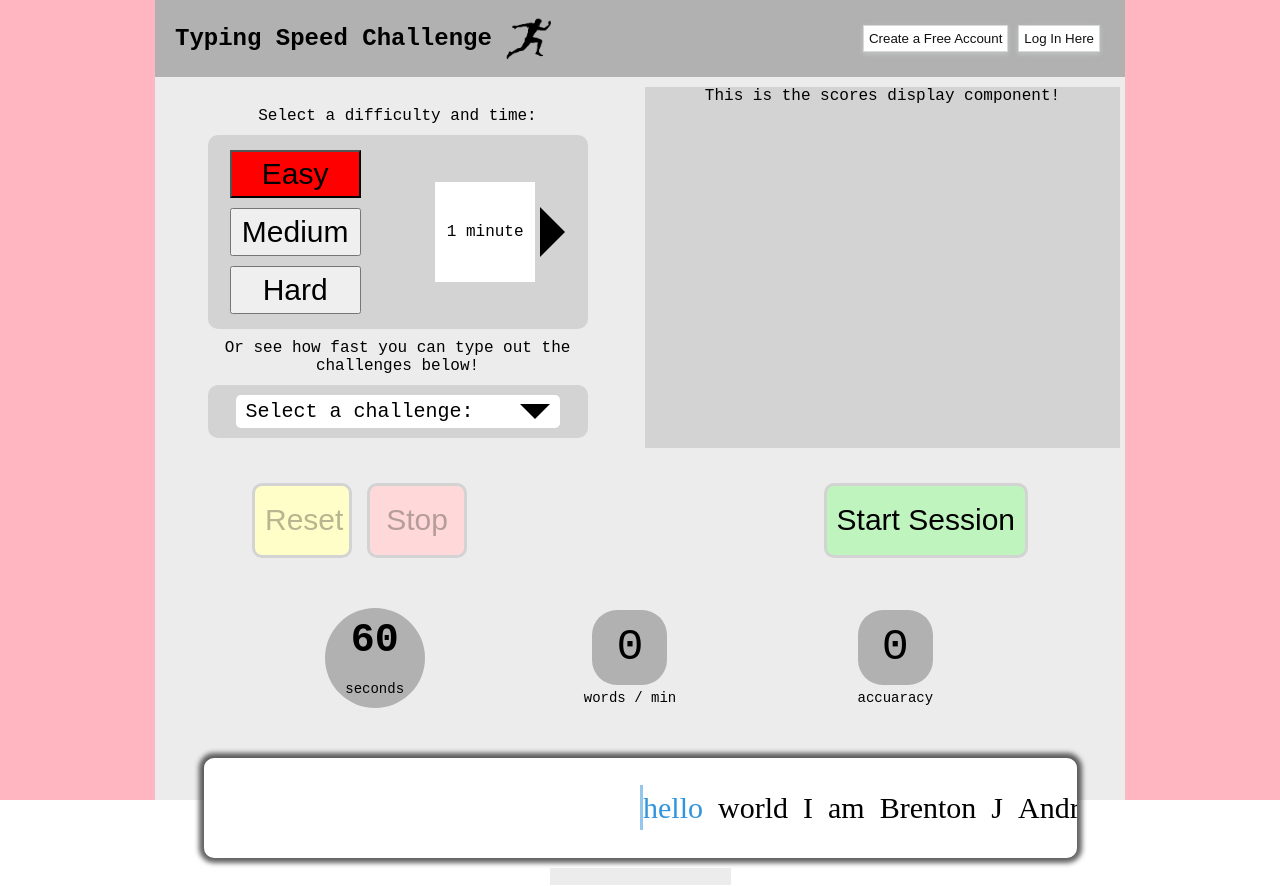
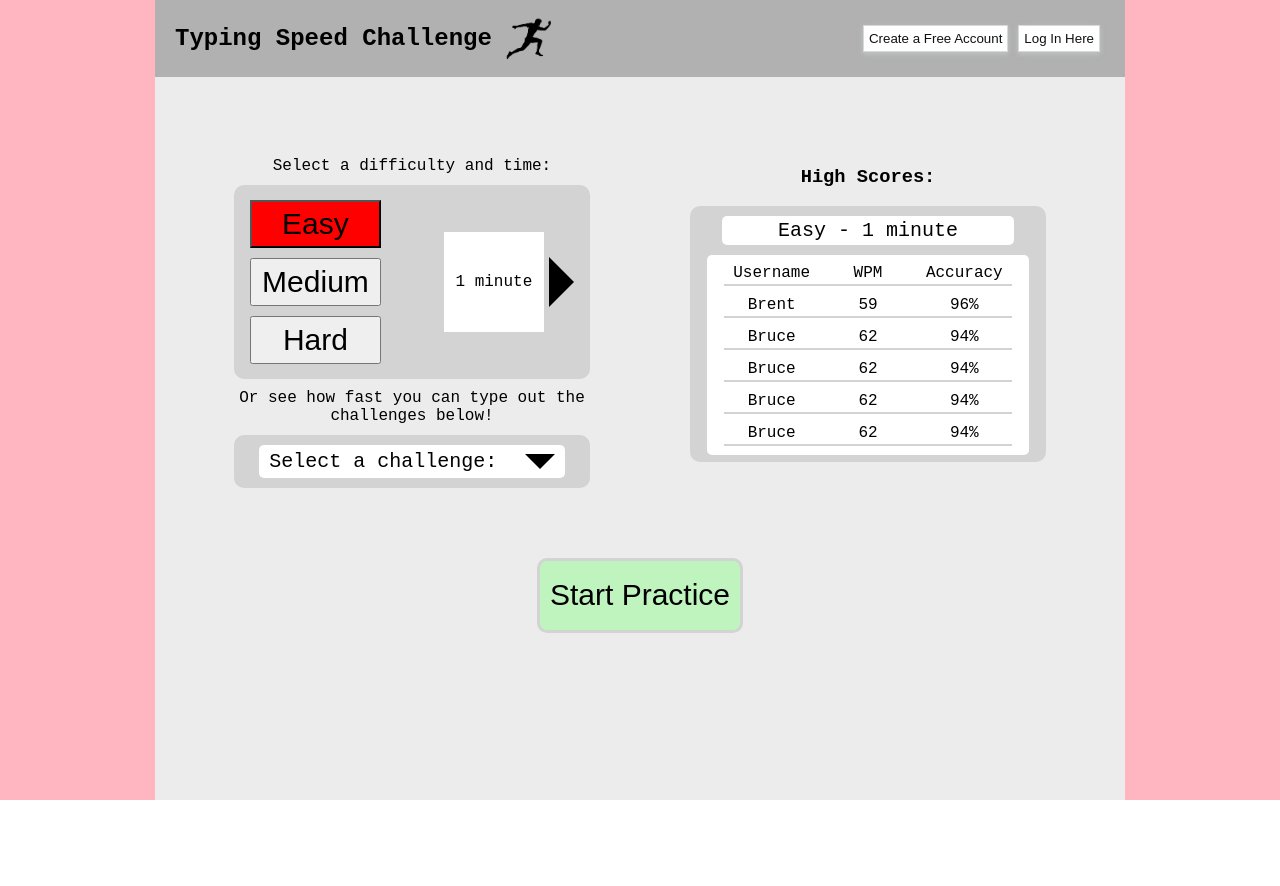
Before and after one commit to brenton-j-andrews/typing_practice_application, a React (Create React App) app: page / in a window 1280 px wide. After the commit the page ends 800 px from the top, so only its background shows below. Built offline with nearby package versions, Linux system fonts and the light colour scheme; a web font is replaced by a local one.

Commit message:
High scores skeleton completed. Home page skeleton minus user stats and styling.

```diff
--- a/src/App.css
+++ b/src/App.css
@@ -6,8 +6,3 @@
   height: 100%;
   width: 970px;
 }
-
-.app-upper {
-  width: 100%;
-  display: flex;
-}
--- a/src/App.js
+++ b/src/App.js
@@ -1,16 +1,13 @@
-import { useEffect, useState } from "react";
+import { useState } from "react";
 
 import Header from './Components/Header/Header';
-import Selection from './Components/Selection/Selection';
-import Scores from './Components/HighScores/Scores';
-import Controls from "./Components/Controls/Controls"
-import Practice from './Pages/Practice/Practice';
+import Home from "./Pages/Home/Home";
 
 import './App.css';
 
 function App() {
 
-  const [ typingDifficulty, setTypingDifficulty ] = useState("easy");
+  const [ typingDifficulty, setTypingDifficulty ] = useState("Easy");
   const [ typingDuration, setTypingDuration ] = useState(1);
   const [ selectedArrayName, setSelectedArrayName ] = useState();
 
@@ -18,8 +15,7 @@ function App() {
     <div className="app-wrapper">
       <Header />
 
-      <div className="app-upper">
-        <Selection
+      <Home
         typingDifficulty={typingDifficulty}
         setTypingDifficulty={setTypingDifficulty}
 
@@ -29,11 +25,6 @@ function App() {
         selectedArrayName={selectedArrayName}
         setSelectedArrayName={setSelectedArrayName}
         />
-        <Scores />
-      </div>
-
-      <Controls />
-      <Practice />
 
     </div>
   );
--- a/src/Components/HighScores/Scores.jsx
+++ b/src/Components/HighScores/Scores.jsx
@@ -1,11 +1,82 @@
-import React from 'react';
+import React, { useEffect, useState } from 'react';
 
 import "./scores.css";
 
-const Scores = () => {
+const Scores = ({
+  typingDifficulty,
+  typingDuration,
+  selectedArrayName
+}) => {
+
+  const [ loadingData, setLoadingData ] = useState(false);
+
+  const dummyData = [{ "Brent" : [59, 96]}, { "Bruce" : [62, 94]}, { "Bruce" : [62, 94]}, { "Bruce" : [62, 94]}, { "Bruce" : [62, 94]}];
+
+  const setTableTitle = () => {
+    if (selectedArrayName) {
+      return selectedArrayName;
+    }
+    else {
+      let minuteString = typingDuration === 1 ? `${typingDuration} minute` : `${typingDuration} minutes`;
+      return `${typingDifficulty} - ${minuteString}`;
+    }
+  }
+
   return (
     <div className='scores-wrapper'>
-      This is the scores display component!
+      <h3 className='scores-header'> High Scores: </h3>
+
+      <div className="scores-table-wrapper">
+
+        <span className='scores-table-label'>
+          {setTableTitle()}
+        </span>
+
+        <div className="scores-table">
+          {loadingData
+            ? <div className="loader-wrapper">
+              <span> Loading </span>
+
+              <div className="loader" />
+            </div>
+            :
+            <>
+              <div className="score-row">
+                <div className="score-col">
+                  Username
+                </div>
+                <div className="score-col">
+                  WPM
+                </div>
+                <div className="score-col">
+                  Accuracy
+                </div>
+              </div>
+
+              {dummyData.map((score, index) => {
+                let name = Object.keys(score);
+                let stats = Object.values(score)[0];
+
+                return (
+                  <div className="score-row" key={index}>
+                    <div className="score-col">
+                      { name}
+                    </div>
+                    <div className="score-col">
+                      { stats[0]}
+                    </div>
+                    <div className="score-col">
+                      { stats[1]}%
+                    </div>
+                  </div>
+                )
+              })}
+            </>
+
+          }
+
+        </div>
+      </div>
     </div>
   );
 };
--- a/src/Components/HighScores/scores.css
+++ b/src/Components/HighScores/scores.css
@@ -1,8 +1,79 @@
 .scores-wrapper {
-  flex: 4;
+  width: 446px;
   display: flex;
   flex-direction: column;
   align-items: center;
+  margin: 10px 5px;
+  padding: 10px 0px;
+}
+
+.scores-table-wrapper {
+  display: flex;
+  flex-direction: column;
+  align-items: center;
+  width: 356.8px;
+  height: 75%;
   background-color: lightgray;
-  margin: 10px 5px;
+  border-radius: 10px;
 }
+
+.scores-table-label {
+  font-size: 20px;
+  padding: 3px;
+  text-align: center;
+  background-color: white;
+  border-radius: 5px;
+  width: 80%;
+  margin-top: 10px;
+}
+
+.scores-table {
+  display: flex;
+  flex-direction: column;
+  align-items: center;
+  justify-content: center;
+  margin-top: 10px;
+  height: 200px;
+  width: 90%;
+  background-color: white;
+  border-radius: 5px;
+}
+
+.scores-table:last-child {
+  border: none;
+}
+
+.score-row {
+  margin: 5px 0px;
+  display: flex;
+  width: 90%;
+  padding-bottom: 2px;
+  border-bottom: 2px solid lightgray;
+}
+
+.score-col {
+  text-align: center;
+  flex: 3;
+}
+
+.loader-wrapper {
+  display: flex;
+  flex-direction: column;
+  align-items: center;
+}
+
+.loader {
+  margin-top: 10px;
+  border: 8px solid #f3f3f3;
+  border-top: 8px solid darkgrey;
+  border-radius: 50%;
+  width: 30px;
+  height: 30px;
+  animation: spin 2s linear infinite;
+}
+
+
+@keyframes spin {
+  0% { transform: rotate(0deg); }
+  100% { transform: rotate(360deg); }
+}
--- a/src/Components/Selection/Selection.jsx
+++ b/src/Components/Selection/Selection.jsx
@@ -38,31 +38,31 @@ const Selection = ({
         <div className="upper-selection-difficulty-options">
           <button
           className={
-            typingDifficulty === "easy"
+            typingDifficulty === "Easy"
             ? "difficulty-selector selected"
             : "difficulty-selector"
             }
-            onClick={() => {handleDifficultyClick("easy")}}
+            onClick={() => {handleDifficultyClick("Easy")}}
           >
             Easy
           </button>
 
           <button className={
-            typingDifficulty === "medium"
+            typingDifficulty === "Medium"
             ? "difficulty-selector selected"
             : "difficulty-selector"
             }
-            onClick={() => {handleDifficultyClick("medium")}}
+            onClick={() => {handleDifficultyClick("Medium")}}
           >
             Medium
           </button>
 
           <button className={
-            typingDifficulty === "hard"
+            typingDifficulty === "Hard"
             ? "difficulty-selector selected"
             : "difficulty-selector"
             }
-            onClick={() => {handleDifficultyClick("hard")}}
+            onClick={() => {handleDifficultyClick("Hard")}}
           >
             Hard
           </button>
@@ -76,7 +76,7 @@ const Selection = ({
               {typingDuration > 1 &&
                 <div
                   className="selector-arrow arrow-left"
-                  onClick={() => {setTypingDuration(typingDuration - 1)}}
+                  onClick={() => {setTypingDuration(typingDuration - 2)}}
                 />
               }
             </div>
@@ -87,10 +87,10 @@ const Selection = ({
             </div>
 
             <div className="selector-arrow-wrapper">
-              {typingDuration < 3 &&
+              {typingDuration < 5 &&
                 <div
                   className="selector-arrow arrow-right"
-                  onClick={() => {setTypingDuration(typingDuration + 1)}}
+                  onClick={() => {setTypingDuration(typingDuration + 2)}}
                 />
               }
             </div>
--- a/src/Components/Selection/selection.css
+++ b/src/Components/Selection/selection.css
@@ -1,5 +1,5 @@
 .selection-wrapper {
-  flex: 4;
+  width: 446px;
   display: flex;
   flex-direction: column;
   align-items: center;
--- /dev/null
+++ b/src/Pages/Home/Home.jsx
@@ -0,0 +1,46 @@
+import React from 'react';
+
+import Selection from '../../Components/Selection/Selection';
+import Scores from '../../Components/HighScores/Scores';
+
+import "./home.css";
+
+const Home = ({
+  typingDifficulty,
+  setTypingDifficulty,
+  typingDuration,
+  setTypingDuration,
+  selectedArrayName,
+  setSelectedArrayName
+}) => {
+
+  return (
+    <div className="home-wrapper">
+
+       <div className="home-upper">
+        <Selection
+          typingDifficulty={typingDifficulty}
+          setTypingDifficulty={setTypingDifficulty}
+
+          typingDuration={typingDuration}
+          setTypingDuration={setTypingDuration}
+
+          selectedArrayName={selectedArrayName}
+          setSelectedArrayName={setSelectedArrayName}
+        />
+
+        <Scores
+          typingDifficulty={typingDifficulty}
+          typingDuration={typingDuration}
+          selectedArrayName={selectedArrayName}
+        />
+      </div>
+
+      <button className="start-btn" disabled={false}>
+        Start Practice
+      </button>
+    </div>
+  );
+};
+
+export default Home;
--- /dev/null
+++ b/src/Pages/Home/home.css
@@ -0,0 +1,27 @@
+.home-wrapper {
+  display: flex;
+  flex-direction: column;
+  align-items: center;
+}
+
+.home-upper {
+  margin-top: 50px;
+  width: 100%;
+  display: flex;
+}
+
+.start-btn{
+  font-size: 30px;
+  padding: 0px 10px;
+  height: 75px;
+  transition: 1s;
+  background-color: #bff4be;
+  border: 3px solid lightgray;
+  border-radius: 10px;
+  cursor: pointer;
+  margin-top: 50px;
+}
+
+.start-btn:hover {
+  background-color: #73be73 ;
+}
```
Lines whose indentation alone changed are shown as unchanged.
